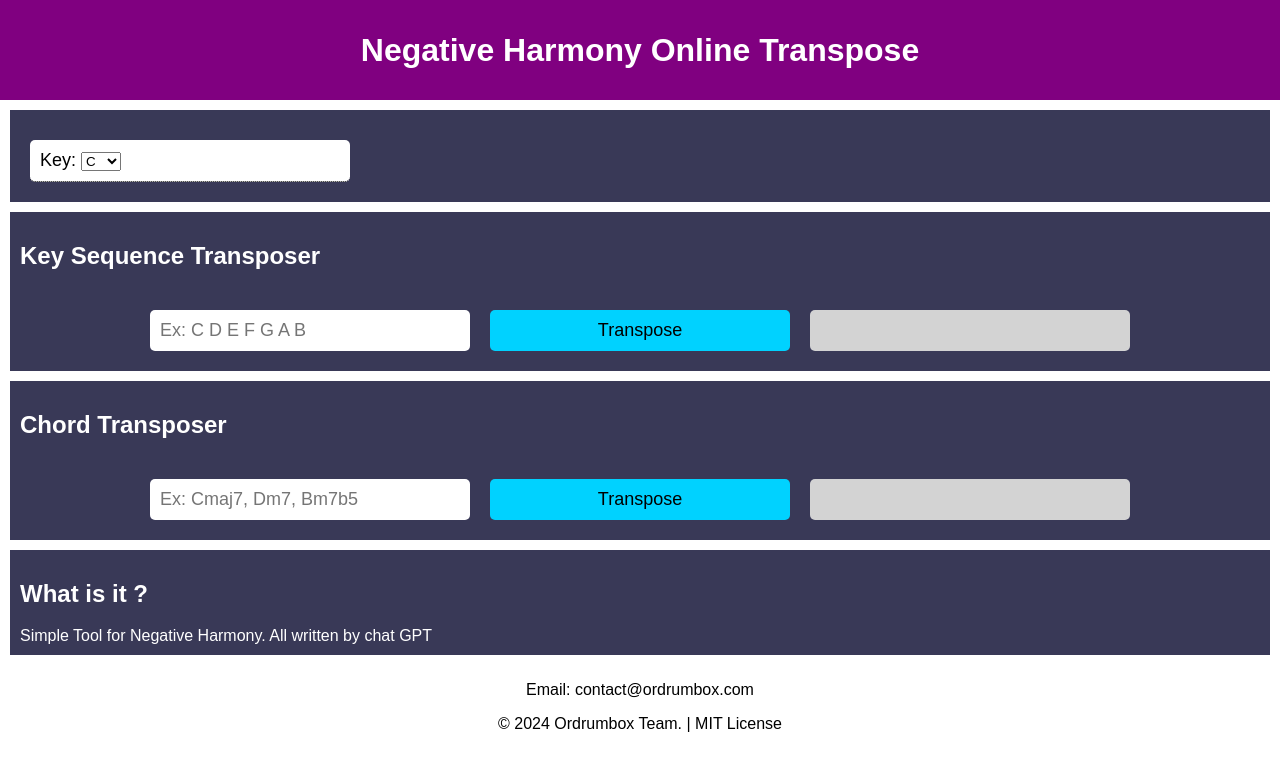
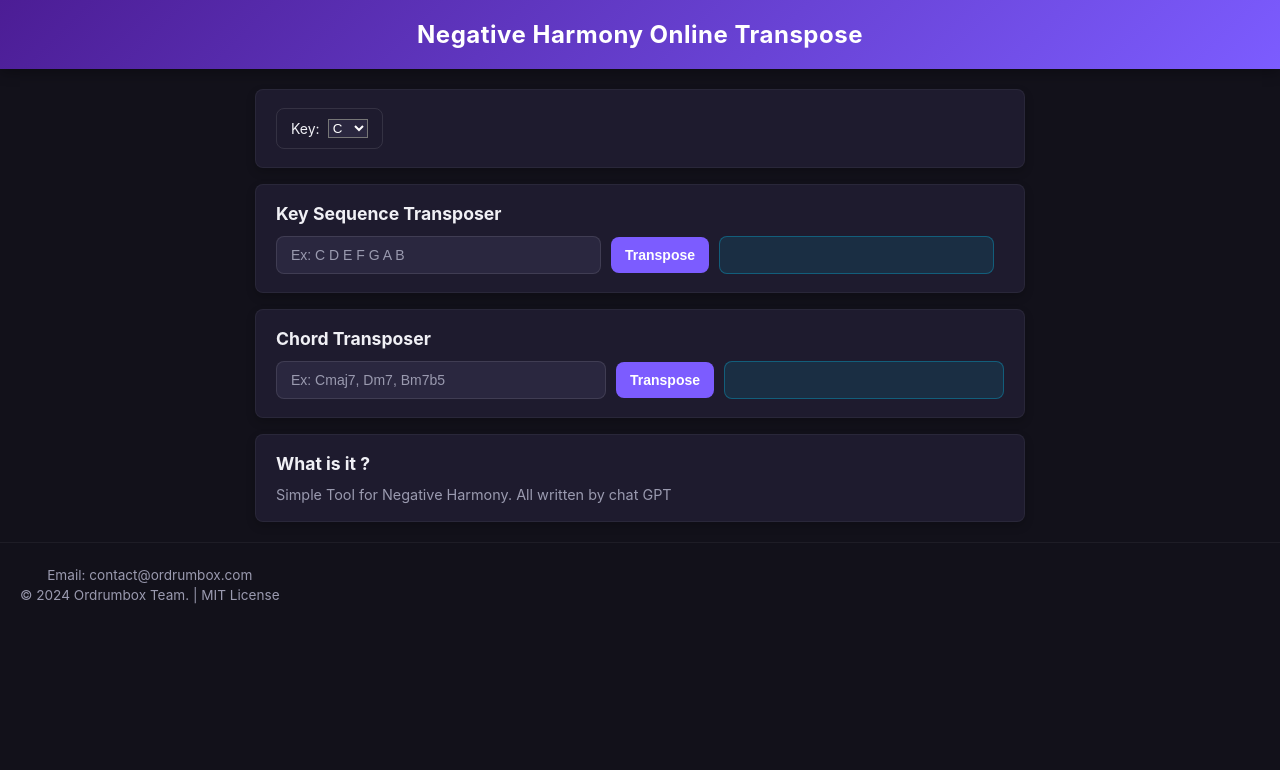
Before and after one commit to cadeli/negative_harmony_w_gpt, a plain HTML site: page index.html in a window 1280 px wide. Drawn offline with Linux system fonts and the light colour scheme.

Commit message:
Refactor CSS with CSS variables and improved styles

```diff
--- a/nhwg.css
+++ b/nhwg.css
@@ -1,97 +1,165 @@
-html {
-    font-family: sans-serif;
+:root {
+    --bg-color: #12111a;
+    --card-bg: #1e1b2e;
+    --accent-color: #7c5cff;
+    --accent-hover: #6342e6;
+    --btn-secondary: #00d2ff;
+    --text-main: #f0f0f5;
+    --text-muted: #9a9aaf;
+    --input-bg: #2a273f;
+    --border-radius: 8px;
 }
 
-body {
+* {
+    box-sizing: border-box;
+}
+
+html, body {
+    font-family: -apple-system, BlinkMacSystemFont, "Segoe UI", Roboto, Oxygen, Ubuntu, Cantarell, sans-serif;
+    background-color: var(--bg-color);
+    color: var(--text-main);
+    margin: 0;
+    padding: 0;
+}
+
+header {
+    background: linear-gradient(135deg, #4c1d95, #7c5cff);
+    padding: 20px;
+    text-align: center;
+    box-shadow: 0 4px 12px rgba(0, 0, 0, 0.3);
+}
+
+h1 {
+    font-size: 1.5rem;
+    font-weight: 700;
+    margin: 0;
+    color: #ffffff;
+    letter-spacing: 0.5px;
+}
+
+h2 {
+    font-size: 1.1rem;
+    color: var(--text-main);
+    margin: 0 0 12px 0;
+}
+
+section {
+    max-width: 800px;
+    margin: 20px auto;
+    padding: 0 15px;
+}
+
+article {
+    background-color: var(--card-bg);
+    padding: 18px 20px;
+    margin-bottom: 16px;
+    border-radius: var(--border-radius);
+    border: 1px solid rgba(255, 255, 255, 0.05);
+    box-shadow: 0 4px 10px rgba(0, 0, 0, 0.2);
+}
+
+.container {
+    display: flex;
+    flex-wrap: wrap;
+    align-items: center;
+    gap: 10px;
+}
+
+/* Form inputs & buttons shared styles */
+.line-item {
+    font-size: 14px;
+    padding: 10px 14px;
+    border-radius: var(--border-radius);
+    border: 1px solid rgba(255, 255, 255, 0.1);
+    outline: none;
     margin: 0;
 }
 
-header {
-    background: purple;
-    min-height: 100px;
+input[type="text"].line-item, select.key {
+    background-color: var(--input-bg);
+    color: #ffffff;
+    flex: 1 1 200px;
 }
 
-footer {
-    background: purple;
-    height: 100px;
+input[type="text"].line-item::placeholder {
+    color: var(--text-muted);
 }
 
-h1 {
-    text-align: center;
-    color: white;
-    line-height: 100px;
-    margin: 0;
+/* Buttons */
+.container button {
+    background-color: var(--accent-color);
+    color: #ffffff;
+    font-weight: 600;
+    cursor: pointer;
+    border: none;
+    transition: background-color 0.2s ease, transform 0.1s ease;
 }
 
-h2 {
-    color: white;
+.container button:hover {
+    background-color: var(--accent-hover);
 }
 
+.container button:active {
+    transform: scale(0.98);
+}
+
+/* Zone de résultat */
+.container .result {
+    background-color: rgba(0, 210, 255, 0.1);
+    color: var(--btn-secondary);
+    border: 1px solid rgba(0, 210, 255, 0.3);
+    font-weight: 600;
+    flex: 1 1 150px;
+    min-height: 38px;
+    display: flex;
+    align-items: center;
+}
 
 .feature-item {
-    color: white;
+    color: var(--text-muted);
+    font-size: 0.9rem;
 }
 
-article {
-    padding: 10px;
-    margin: 10px;
-    background-color: #393957;
+/* Tooltip */
+.tooltip {
+    position: relative;
+    display: inline-flex;
+    align-items: center;
+    gap: 8px;
 }
 
-.container {
+.tooltip .tooltiptext {
+    visibility: hidden;
+    font-size: 12px;
+    background-color: #000;
+    color: #fff;
     text-align: center;
-    display: flex;
-    flex-direction: row;
-    justify-content: center;
-    flex-wrap: wrap;
+    padding: 6px 10px;
+    border-radius: 4px;
+    position: absolute;
+    bottom: 125%;
+    left: 50%;
+    transform: translateX(-50%);
+    white-space: nowrap;
+    z-index: 10;
+    opacity: 0;
+    transition: opacity 0.2s;
 }
 
-.container button {
-    background-color: #00D2FF;
-    color: #000000;
-    cursor: pointer;
+.tooltip:hover .tooltiptext {
+    visibility: visible;
+    opacity: 1;
 }
 
-.container .result {
-    background-color: lightgray;
+/* Footer */
+.footer {
+    text-align: center;
+    padding: 20px;
+    color: var(--text-muted);
+    font-size: 0.85rem;
+    border-top: 1px solid rgba(255, 255, 255, 0.05);
 }
 
-.line-item {
-    color: black;
-    background-color: white;
-    margin: 10px;
-    padding: 10px;
-    font-size: 18px;
-    margin-top: 20px;
-    width: 80%;
-    max-width: 300px;
-    border: none;
-    border-radius: 5px;
+.footer p {
+    margin: 4px 0;
 }
-
-/* Tooltip container */
-.tooltip {
-    position: relative;
-    display: inline-block;
-    border-bottom: 1px dotted black; /* If you want dots under the hoverable text */
-  }
-
-  /* Tooltip text */
-  .tooltip .tooltiptext {
-    visibility: hidden;
-    width: 120px;
-    background-color: black;
-    color: #fff;
-    text-align: center;
-    padding: 5px 0;
-    border-radius: 6px;
-
-    /* Position the tooltip text - see examples below! */
-    position: absolute;
-    z-index: 1;
-  }
-
-  /* Show the tooltip text when you mouse over the tooltip container */
-  .tooltip:hover .tooltiptext {
-    visibility: visible;
-  }
```
